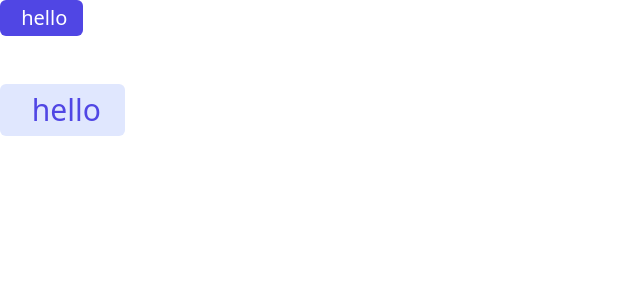
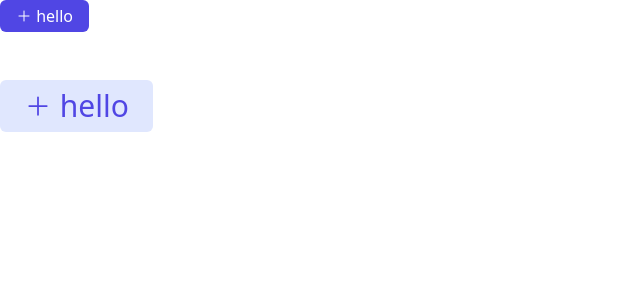
Before and after one commit to Tushar-Khandelwal-2004/Brainly, a React (Vite) app in the folder Frontend/: page / in a window 1280 px wide. Shown: the top 300 px of the page, without its empty margins (0-640 px from the left). Built offline with nearby package versions, Linux system fonts and the light colour scheme.

Commit message:
Implemented Icons

```diff
--- a/Frontend/src/App.tsx
+++ b/Frontend/src/App.tsx
@@ -6,10 +6,10 @@
 function App() {
   return (
     <div>
-      <Button startIcon={<PlusIcon/>} size="md" text='hello' varient='primary'/>
+      <Button startIcon={<PlusIcon size="sm"/>} size="sm" text='hello' varient='primary'/>
     <br />
     <br />
-      <Button size='lg' text='hello' varient='secondary'/>
+      <Button startIcon={<PlusIcon size="lg"/>} size='lg' text='hello' varient='secondary'/>
     </div>
   )
 }
--- a/Frontend/src/icons/PlusIcon.tsx
+++ b/Frontend/src/icons/PlusIcon.tsx
@@ -1,9 +1,10 @@
 import { IconProps, IconSizeVarients } from "."
 
 function PlusIcon(props:IconProps) {
+    console.log(IconSizeVarients[props.size])
     return (
-        <svg xmlns="http://www.w3.org/2000/svg" fill="none" viewBox="0 0 24 24" stroke-width="1.5" stroke="currentColor" className={IconSizeVarients[props.size]}>
-            <path stroke-linecap="round" stroke-linejoin="round" d="M12 4.5v15m7.5-7.5h-15" />
+        <svg xmlns="http://www.w3.org/2000/svg" fill="none" viewBox="0 0 24 24" strokeWidth="1.5" stroke="currentColor" className={IconSizeVarients[props.size]}>
+            <path strokeLinecap="round" strokeLinejoin="round" d="M12 4.5v15m7.5-7.5h-15" />
         </svg>
 
     )
--- a/Frontend/src/icons/index.ts
+++ b/Frontend/src/icons/index.ts
@@ -2,7 +2,7 @@
     size:"sm"|"md"|"lg"
 }
 export const IconSizeVarients={
-    "sm":"text-md",
-    "md":"text-xl",
-    "lg":"text-3xl"
+    "sm":"size-4",
+    "md":"size-5",
+    "lg":"size-7"
 }
```
